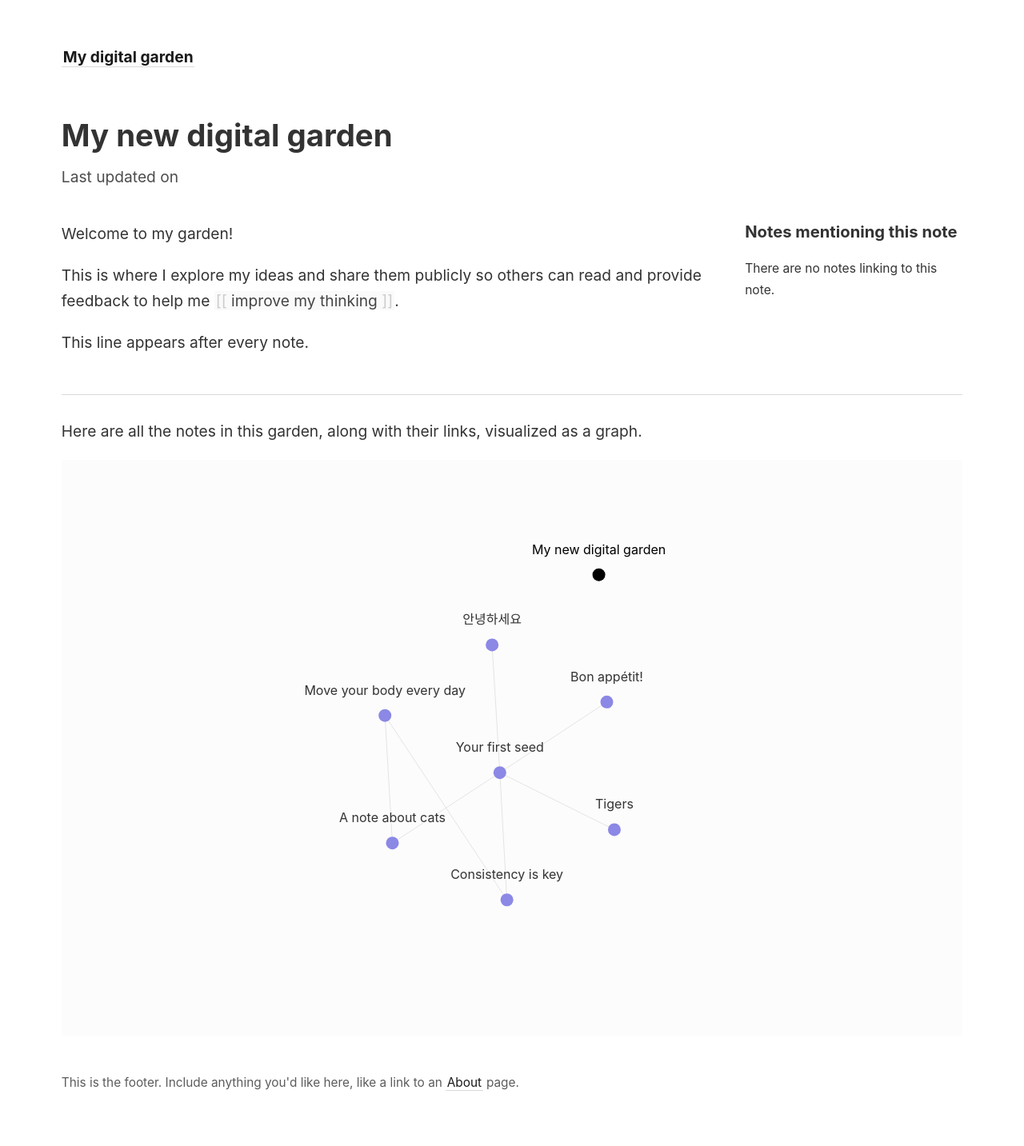
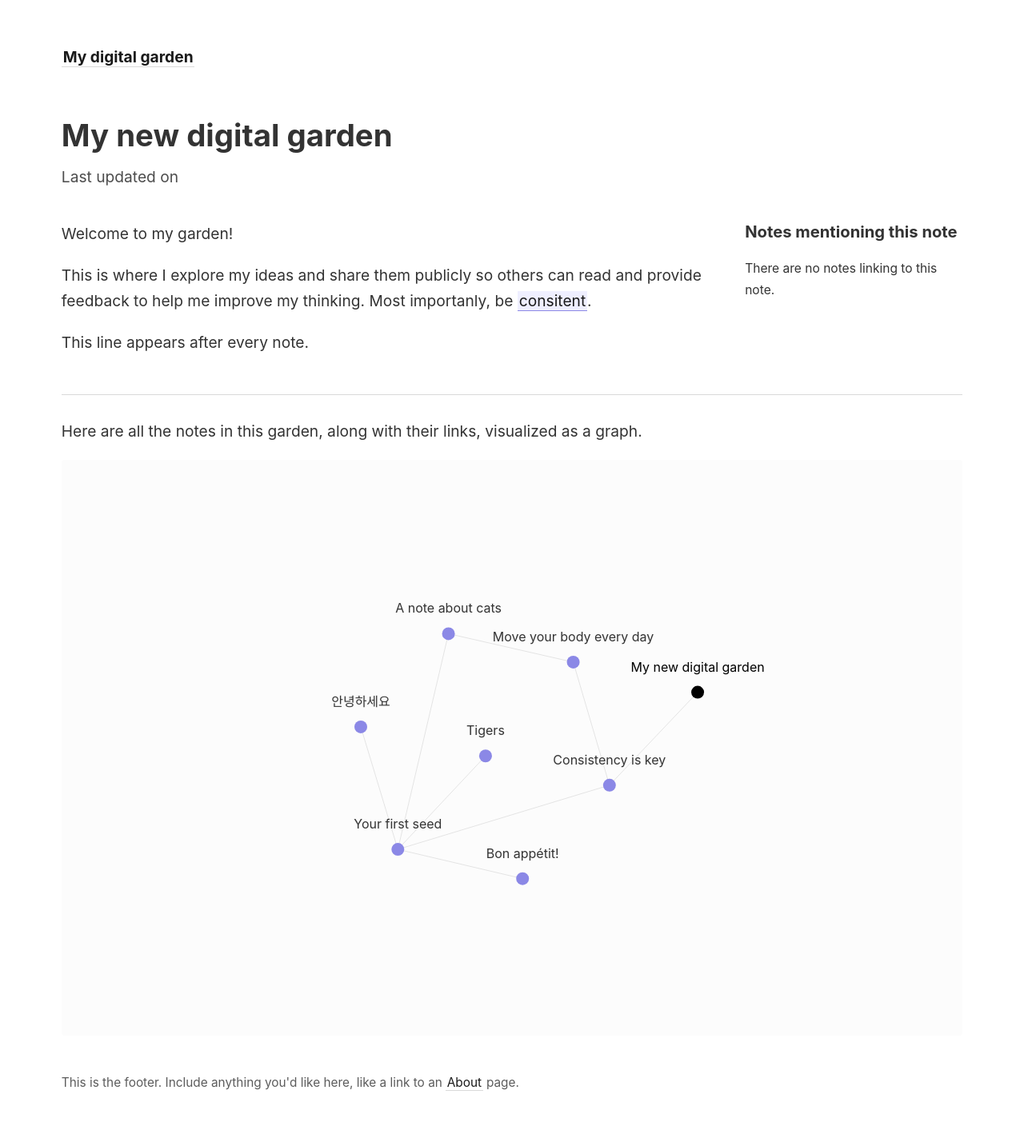
Before and after one commit to Bayero-abdul/note-space, a Jekyll site: the page built from _notes/my new digital garden.md, in a window 1280 px wide. Shown: the whole page at 80% size. Built offline with Jekyll 4.4.1, drawn with Linux system fonts in a browser that asks for light colours.

Commit message:
Consistent

```diff
--- a/_notes/my new digital garden.md
+++ b/_notes/my new digital garden.md
@@ -4,4 +4,4 @@
 
 Welcome to my garden!
 
-This is where I explore my ideas and share them publicly so others can read and provide feedback to help me [[improve my thinking]].
+This is where I explore my ideas and share them publicly so others can read and provide feedback to help me improve my thinking. Most importanly, be [[consistency|consitent]].
```
